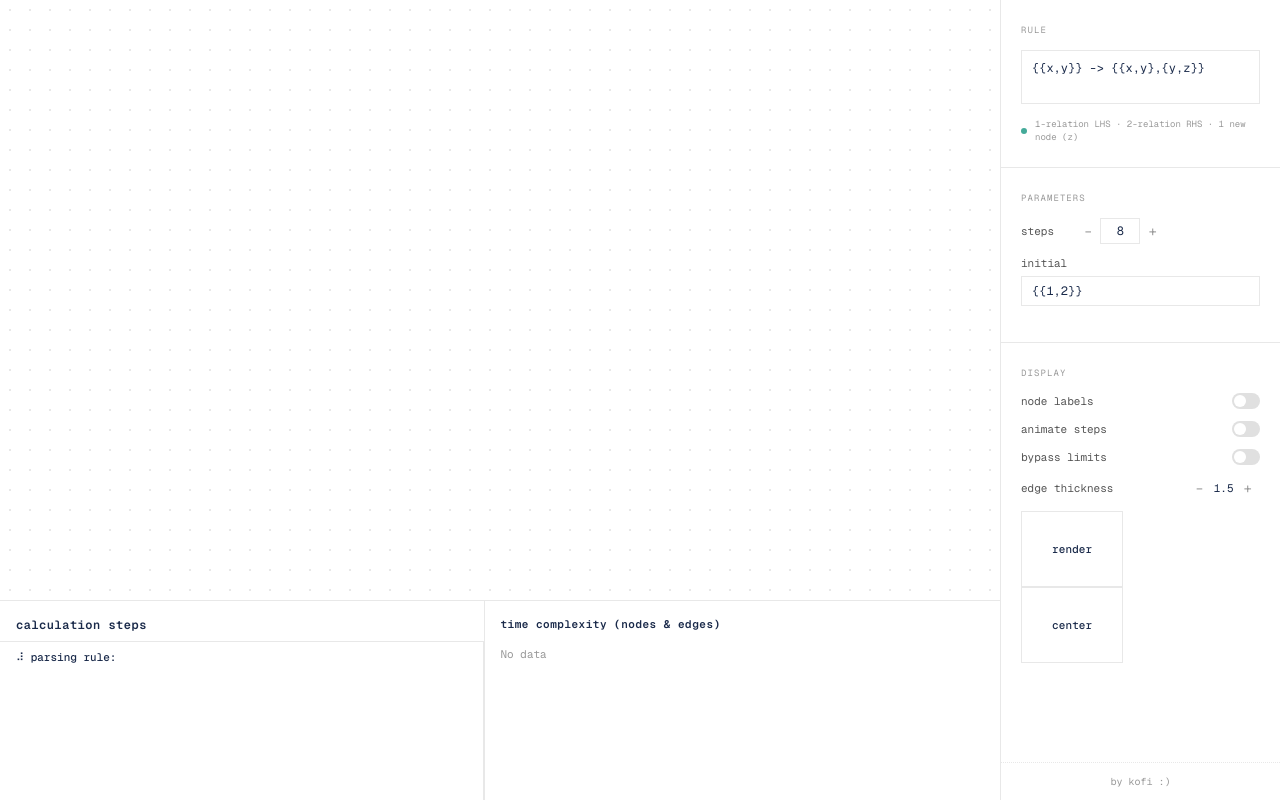
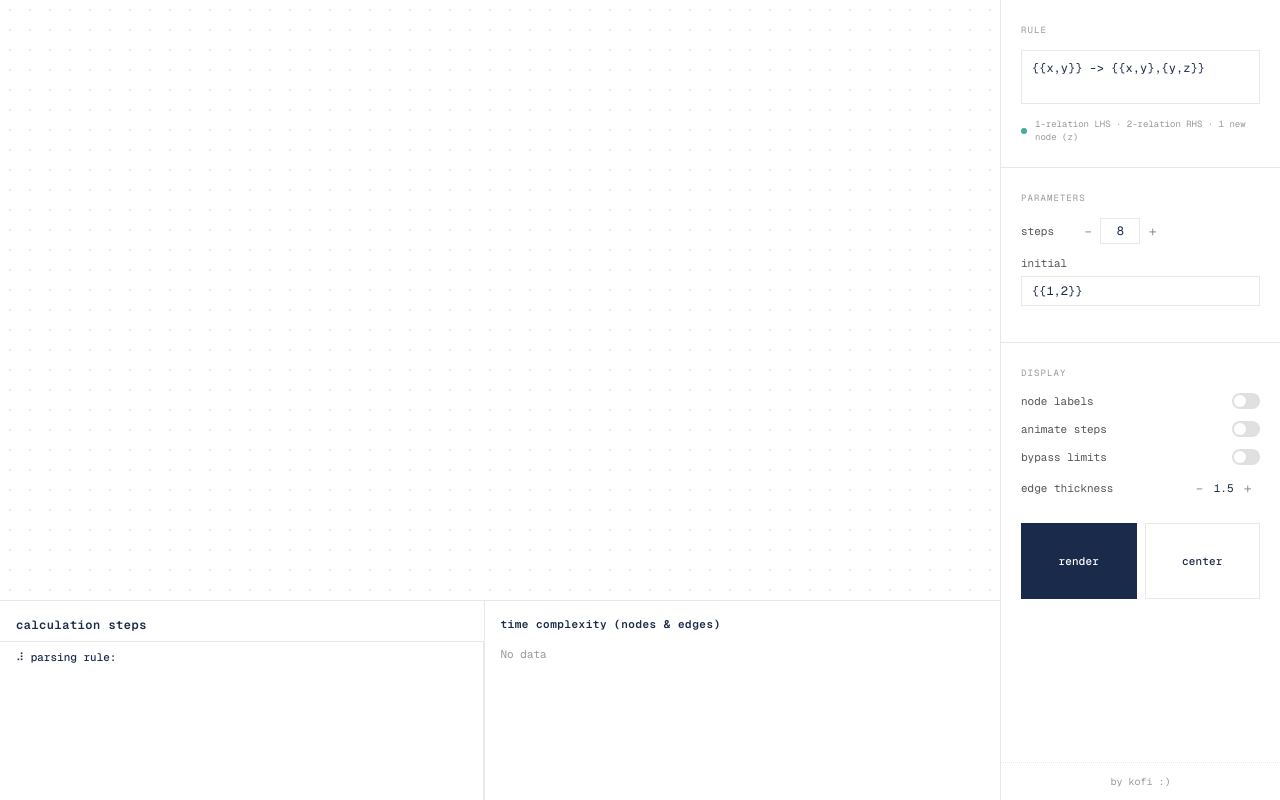
Before and after one commit to kofi-bhr/wolfram-physics, a Next.js app: page / in a window 1280 px wide. Built offline with nearby package versions, Linux system fonts and the light colour scheme.

Commit message:
v1 finally ready

```diff
--- a/app/globals.css
+++ b/app/globals.css
@@ -21,7 +21,7 @@
   --drawer-expanded: 320px;
 }
 
-htm.btn-row {
+.btn-row {
   display: flex;
   gap: 8px;
   margin-top: 24px;
@@ -53,6 +53,20 @@ htm.btn-row {
 
 .square-btn:active {
   background: rgba(26, 42, 74, 0.1);
+}
+
+.square-btn.primary {
+  background: var(--navy);
+  color: var(--bg);
+  border-color: var(--navy);
+}
+
+.square-btn.primary:hover {
+  background: rgba(26, 42, 74, 0.9);
+}
+
+.square-btn.primary:active {
+  background: rgba(26, 42, 74, 0.8);
 }
 
 html,
```
